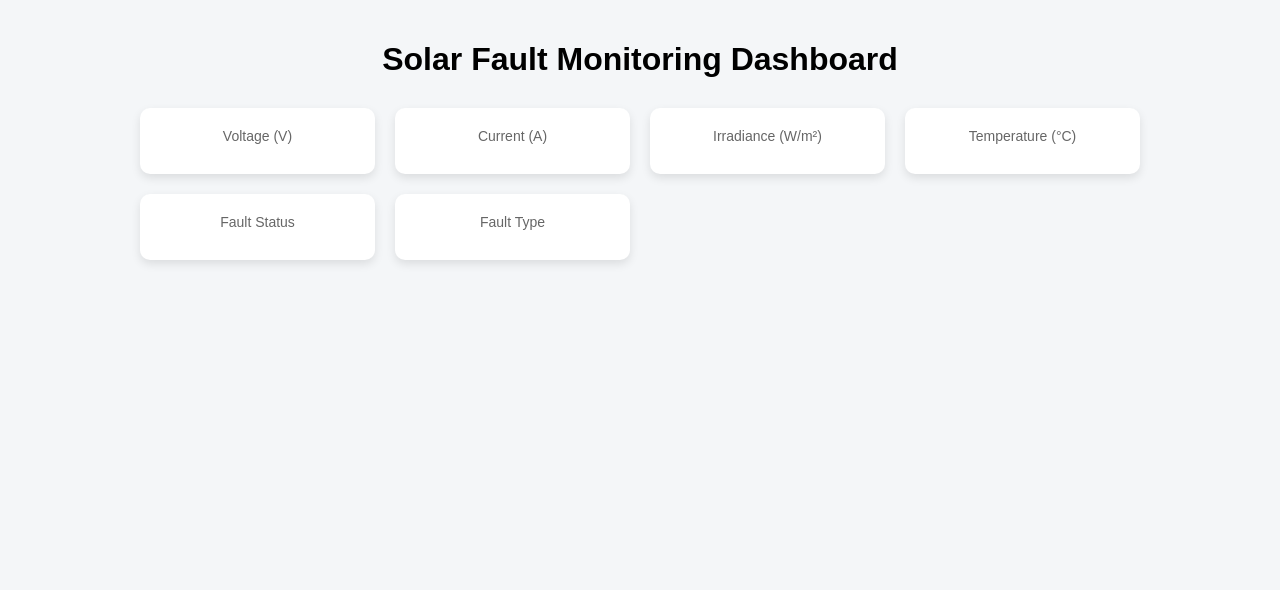
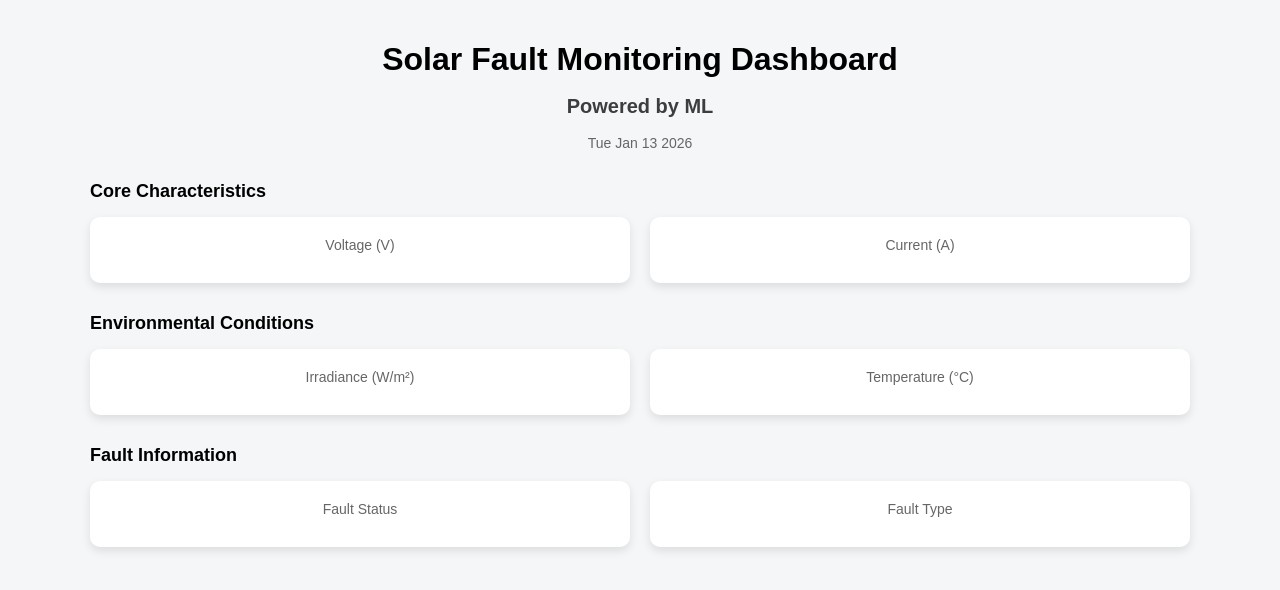
Before and after one commit to F7Z7/Solar-Panel-Fault-Analysis, a Flask app: template Python/templates/dashboard.html in a window 1280 px wide. Shown: the top 590 px of the page. Run offline with Flask 3, Linux system fonts and the light colour scheme; the template is opened without the code that fills it, so the values that code supplies are empty.

Commit message:
ui refinement

```diff
--- a/Python/app.py
+++ b/Python/app.py
@@ -70,7 +70,7 @@ def analyze_data(voltage, current, irradiance, temperature):
     region=operating_region(voltage, current, irradiance)
 
     if region in ["OC", "SC"]:
-        # fault = oc_sc_model.predict([[voltage, current, irradiance, temperature]])
+        fault = oc_sc_model.predict([[voltage, current, irradiance, temperature]])
         return {
             "region": region,
             "fault_type": fault
--- a/Python/templates/dashboard.html
+++ b/Python/templates/dashboard.html
@@ -6,36 +6,72 @@
     <title>Solar Panel Dashboard</title>
 
     <style>
+        :root {
+            --bg: #f4f6f8;
+            --card-bg: #ffffff;
+            --text-muted: #666;
+            --ok: #2e7d32;
+            --bad: #c62828;
+        }
+
         body {
             font-family: Arial, sans-serif;
-            background: #f4f6f8;
+            background: var(--bg);
             margin: 0;
             padding: 20px;
         }
 
-        h1 {
+        header {
             text-align: center;
             margin-bottom: 30px;
         }
 
+        header h1 {
+            margin-bottom: 5px;
+        }
+
+        header .date {
+            color: var(--text-muted);
+            font-size: 14px;
+        }
+        header h2{
+            font-size: 20px;
+            opacity: 75%;
+        }
+
         .dashboard {
+            max-width: 1100px;
+            margin: auto;
+            display: grid;
+            gap: 30px;
+        }
+
+        .section {
+            display: grid;
+            gap: 15px;
+        }
+
+        .section-title {
+            font-size: 18px;
+            font-weight: bold;
+        }
+
+        .cards {
             display: grid;
             grid-template-columns: repeat(auto-fit, minmax(220px, 1fr));
             gap: 20px;
-            max-width: 1000px;
-            margin: auto;
         }
 
         .card {
-            background: white;
+            background: var(--card-bg);
             border-radius: 10px;
             padding: 20px;
-            box-shadow: 0 4px 10px rgba(0,0,0,0.1);
+            box-shadow: 0 4px 10px rgba(0, 0, 0, 0.1);
             text-align: center;
         }
 
         .label {
-            color: #666;
+            color: var(--text-muted);
             font-size: 14px;
         }
 
@@ -46,51 +82,77 @@
         }
 
         .fault-ok {
-            color: green;
+            color: var(--ok);
         }
 
         .fault-bad {
-            color: red;
+            color: var(--bad);
         }
     </style>
 </head>
 <body>
 
+<header>
     <h1>Solar Fault Monitoring Dashboard</h1>
+    <h2>Powered by ML</h2>
+    <div class="date" id="date"></div>
+</header>
 
-    <div class="dashboard">
+<main class="dashboard">
+
+    <!-- Core Characteristics -->
+    <section class="section">
+        <div class="section-title">Core Characteristics</div>
+        <div class="cards">
             <div class="card">
                 <div class="label">Voltage (V)</div>
                 <div class="value">{{ data.voltage }}</div>
             </div>
-
             <div class="card">
                 <div class="label">Current (A)</div>
                 <div class="value">{{ data.current }}</div>
             </div>
+        </div>
+    </section>
 
+    <!-- Environmental Conditions -->
+    <section class="section">
+        <div class="section-title">Environmental Conditions</div>
+        <div class="cards">
             <div class="card">
                 <div class="label">Irradiance (W/m²)</div>
                 <div class="value">{{ data.irradiance }}</div>
             </div>
-
             <div class="card">
                 <div class="label">Temperature (°C)</div>
                 <div class="value">{{ data.temperature }}</div>
             </div>
+        </div>
+    </section>
 
+    <!-- Fault Information -->
+    <section class="section">
+        <div class="section-title">Fault Information</div>
+        <div class="cards">
             <div class="card">
                 <div class="label">Fault Status</div>
                 <div class="value {{ 'fault-ok' if data.fault_status == 'Normal' else 'fault-bad' }}">
                     {{ data.fault_status }}
                 </div>
             </div>
-
             <div class="card">
                 <div class="label">Fault Type</div>
                 <div class="value">{{ data.fault_type }}</div>
             </div>
         </div>
+    </section>
+
+</main>
+
+<script>
+    const date = new Date();
+    document.getElementById("date").textContent = date.toDateString();
+</script>
 
 </body>
 </html>
```
Lines whose indentation alone changed are shown as unchanged.
